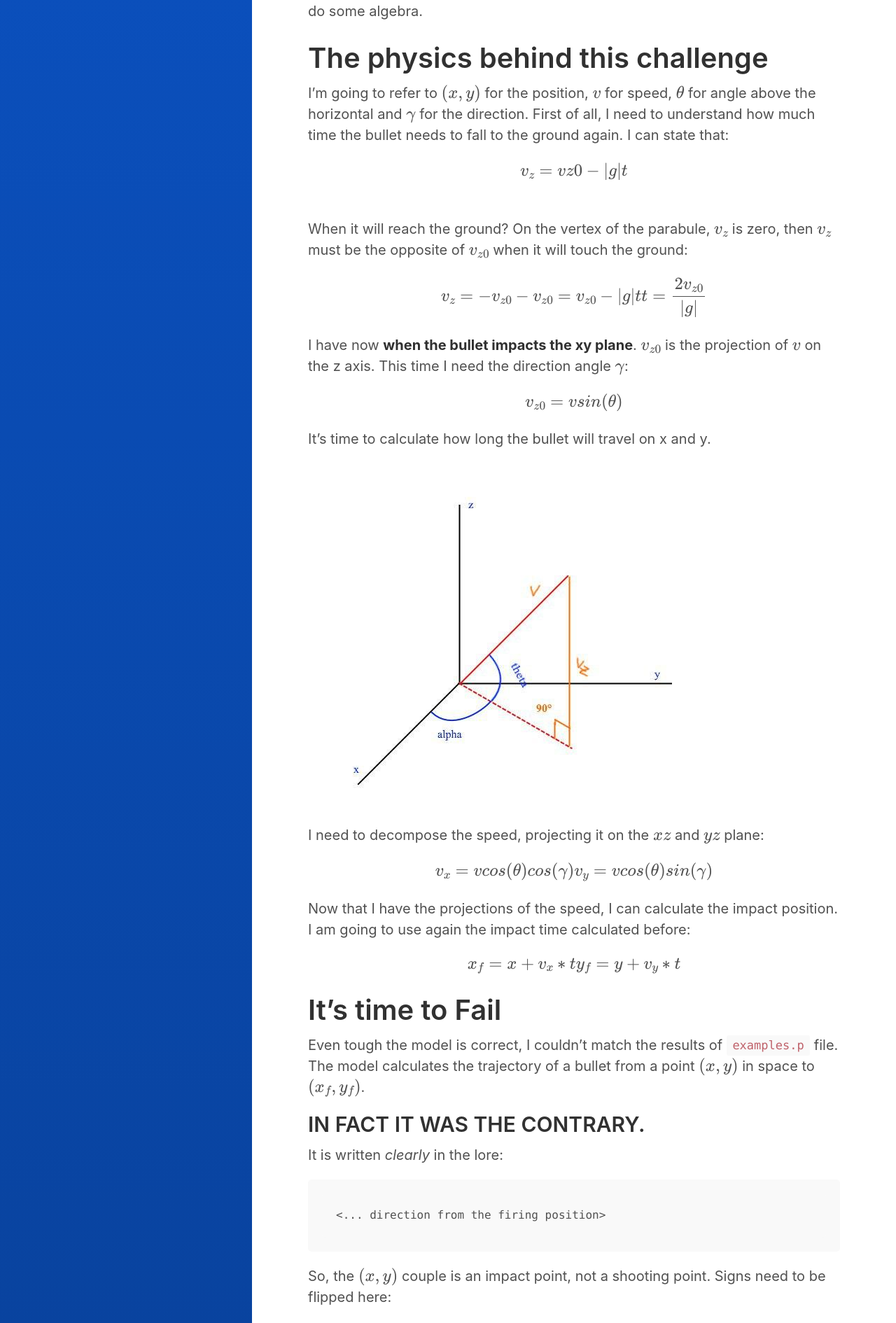
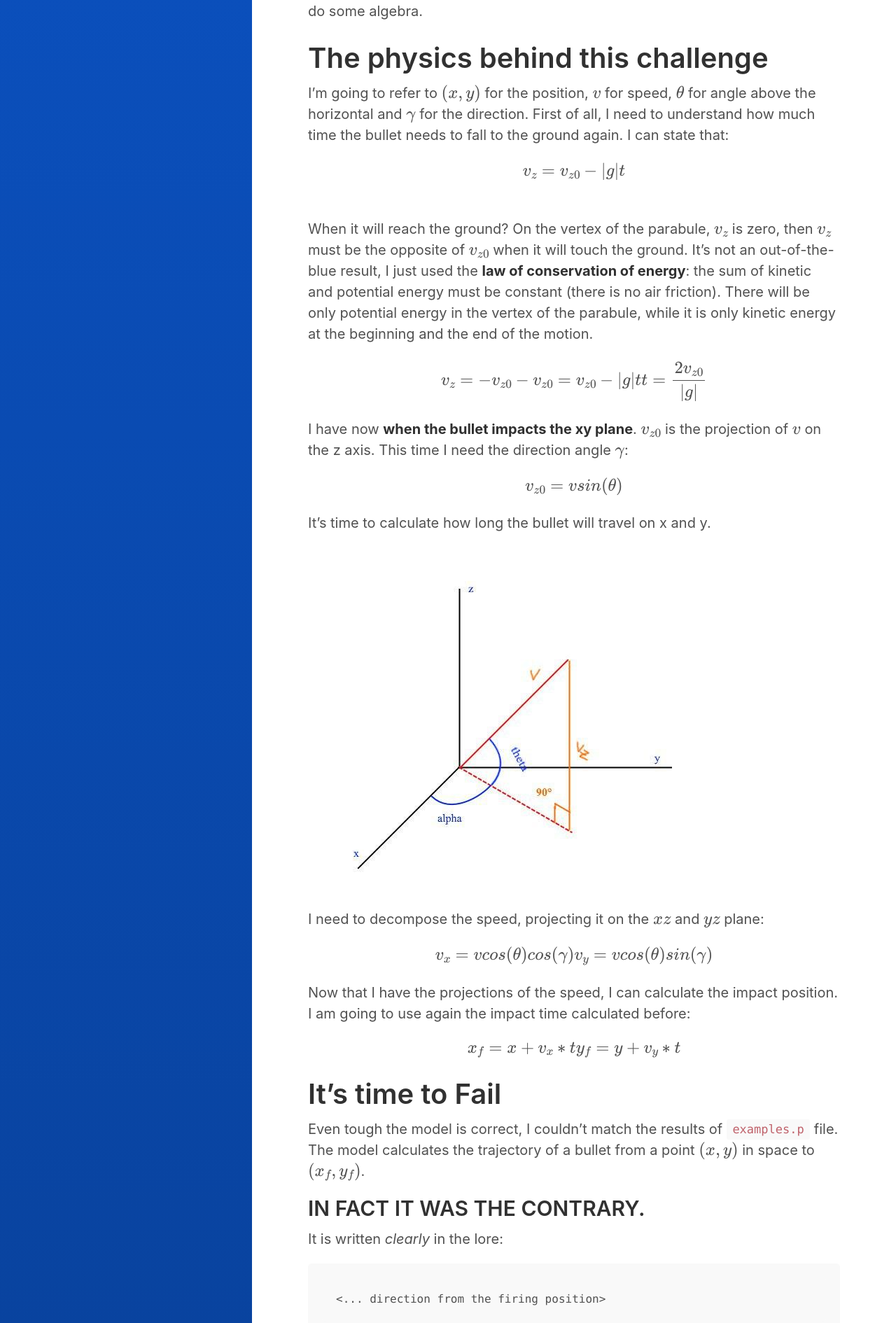
Before and after one commit to zangobot/zangobot.github.io, a Jekyll site: the page built from _posts/2018-04-02-swamp_p2.md, in a window 1280 px wide. Shown: the part 1663-3553 px from the top of the page at 70% size. Built offline with Jekyll 4.4.1, drawn with Linux system fonts in a browser that asks for light colours; formulas are drawn with MathJax 3.

Commit message:
Editing blog posts for writeup

```diff
--- a/_posts/2018-04-02-swamp_p2.md
+++ b/_posts/2018-04-02-swamp_p2.md
@@ -65,12 +65,15 @@ First of all, I need to understand how much time the bullet needs to fall to the
 I can state that:
 <center>
 $$
-v_z = vz0 - |g|t
+v_z = v_{z0} - |g|t
 $$
 </center>
 \\
 When it will reach the ground? On the vertex of the parabule, $$v_z$$ is zero, then $$v_z$$ must be
-the opposite of $$v_{z0}$$ when it will touch the ground:
+the opposite of $$v_{z0}$$ when it will touch the ground. It's not an out-of-the-blue result, I just used the **law of conservation of energy**:
+the sum of kinetic and potential energy must be constant (there is no air friction). There will be only potential energy in the vertex of
+the parabule, while it is only kinetic energy at the beginning and the end of the motion.
+
 <center>
 $$
 v_z = -v_{z0} \\
```
Also changed, not shown: _posts/2018-04-01-swamp_pt1.md (+1 -2 lines).
